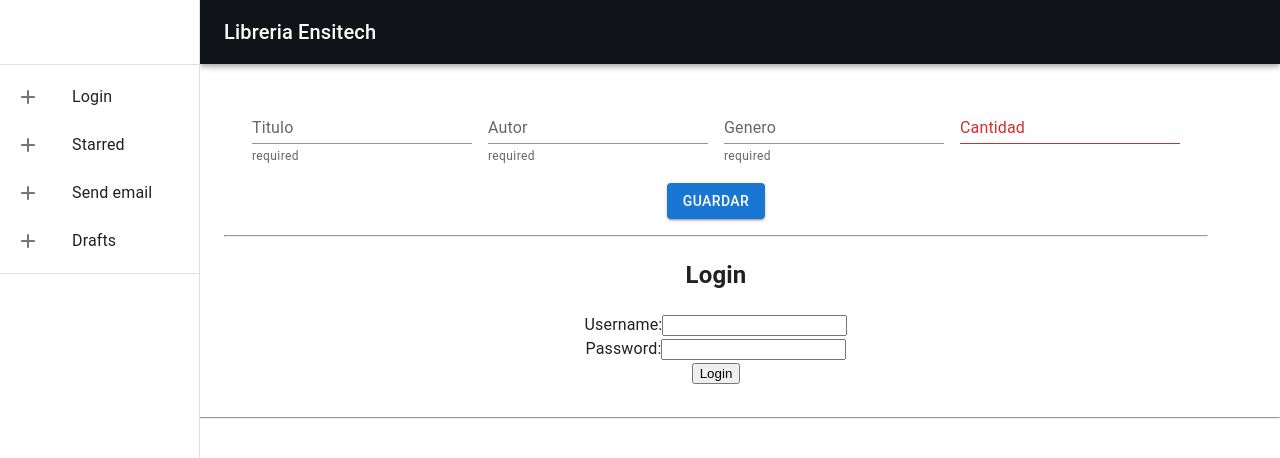
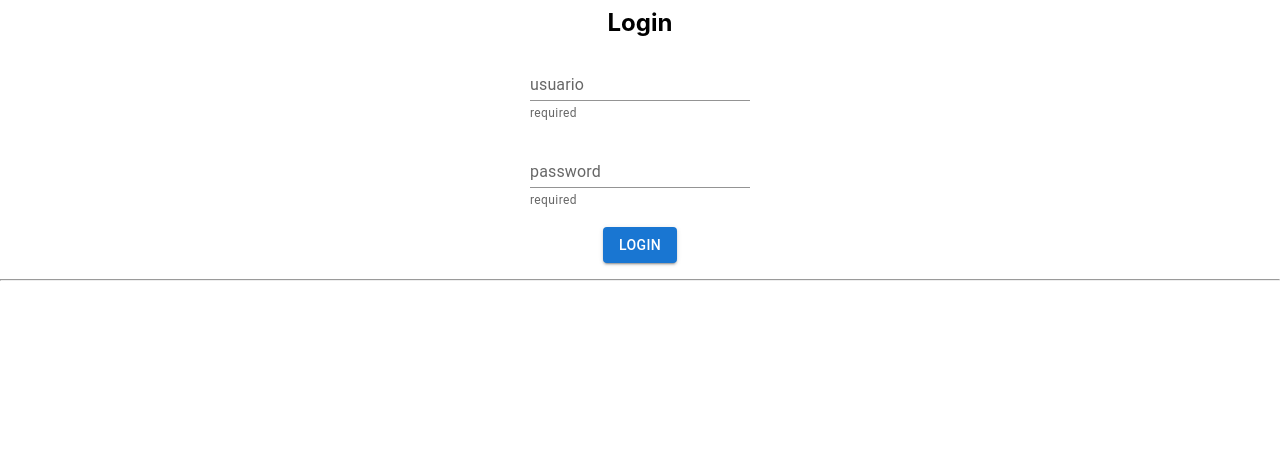
Before and after one commit to ingjoseortiz/ensitech-library-ui, a React (Create React App) app: page / in a window 1280 px wide. Shown: the top 458 px of the page. Built offline with nearby package versions, Linux system fonts and the light colour scheme; no server answers.

Commit message:
saving progress

```diff
--- a/package.json
+++ b/package.json
@@ -13,6 +13,7 @@
     "axios": "^1.6.8",
     "react": "^18.2.0",
     "react-dom": "^18.2.0",
+    "react-router-dom": "^6.22.3",
     "react-scripts": "5.0.1",
     "web-vitals": "^2.1.4"
   },
--- a/src/App.js
+++ b/src/App.js
@@ -3,13 +3,17 @@ import "./App.css";
 
 import Menu from "./components/menu/Menu.js";
 import PermanentDrawerLeft from "./components/drawer/Drawer.js";
+import LoginForm from "./components/login/login.js";
 
 //routing
 
 function App() {
   return (
     <div className="App">
-      <PermanentDrawerLeft></PermanentDrawerLeft>
+      {localStorage.getItem("token") && (
+        <PermanentDrawerLeft></PermanentDrawerLeft>
+      )}
+      {!localStorage.getItem("token") && <LoginForm></LoginForm>}
       <hr></hr>
     </div>
   );
--- a/src/components/books/BooksCatalog.js
+++ b/src/components/books/BooksCatalog.js
@@ -59,7 +59,7 @@ export default function MediaCard() {
                 <p>{item.title}</p>
               </Typography>
               <Typography variant="body2" color="text.secondary">
-                <p>id: {item.id}</p>
+                {/* <p>id: {item.id}</p> */}
                 <p>Author: {item.author}</p>
                 <p>Genero:{item.genre}</p>
                 <p>Cantidad:{item.inventory.quantity}</p>
--- a/src/components/drawer/Drawer.js
+++ b/src/components/drawer/Drawer.js
@@ -1,4 +1,7 @@
+//React
 import * as React from "react";
+import { Route, Routes, BrowserRouter } from "react-router-dom";
+//Material ui
 import Box from "@mui/material/Box";
 import Drawer from "@mui/material/Drawer";
 import CssBaseline from "@mui/material/CssBaseline";
@@ -11,15 +14,22 @@ import ListItem from "@mui/material/ListItem";
 import ListItemButton from "@mui/material/ListItemButton";
 import ListItemIcon from "@mui/material/ListItemIcon";
 import ListItemText from "@mui/material/ListItemText";
+import AddRoundedIcon from "@mui/icons-material/AddRounded";
 
-import AddRoundedIcon from "@mui/icons-material/AddRounded";
 //custom components
 import LoginForm from "../login/login";
 import BooksCatalog from "../../components/books/BooksCatalog.js";
 import AddBooksForm from "../books/Create/AddForm.js";
+
 const drawerWidth = 200;
 
 const DrawerLeft = () => {
+  const handleLogout = () => {
+    if (localStorage.getItem("token")) {
+      localStorage.removeItem("token");
+      window.location.href = "/";
+    }
+  };
   return (
     <Box sx={{ display: "flex" }}>
       <CssBaseline />
@@ -50,7 +60,7 @@ const DrawerLeft = () => {
       >
         <Toolbar />
         <Divider />
-        <List>
+        {/* <List>
           {["Login", "Starred", "Send email", "Drafts"].map((text, index) => (
             <ListItem key={text} disablePadding>
               <ListItemButton>
@@ -59,6 +69,35 @@ const DrawerLeft = () => {
               </ListItemButton>
             </ListItem>
           ))}
+        </List> */}
+        <List>
+          <ListItem disablePadding>
+            <ListItemButton>
+              <ListItemIcon>{<AddRoundedIcon />}</ListItemIcon>
+              <ListItemText>
+                {localStorage.getItem("token") && (
+                  <a onClick={handleLogout}>logout</a>
+                )}
+                {/* {!localStorage.getItem("token") && <a>login</a>} */}
+              </ListItemText>
+            </ListItemButton>
+          </ListItem>
+          <ListItem disablePadding>
+            <ListItemButton>
+              <ListItemIcon>{<AddRoundedIcon />}</ListItemIcon>
+              <ListItemText>
+                <a href="addbooksform">Agregar Libro</a>
+              </ListItemText>
+            </ListItemButton>
+          </ListItem>
+          <ListItem disablePadding>
+            <ListItemButton>
+              <ListItemIcon>{<AddRoundedIcon />}</ListItemIcon>
+              <ListItemText>
+                <a href="bookscatalog">Catalogo Libros</a>
+              </ListItemText>
+            </ListItemButton>
+          </ListItem>
         </List>
         <Divider />
       </Drawer>
@@ -67,16 +106,24 @@ const DrawerLeft = () => {
         sx={{ flexGrow: 1, bgcolor: "background.default", p: 3 }}
       >
         <Toolbar />
-        <AddBooksForm></AddBooksForm>
-        <hr></hr>
+        {/* <AddBooksForm></AddBooksForm> */}
 
-        <LoginForm></LoginForm>
+        {/* <LoginForm></LoginForm> */}
+        <BrowserRouter>
+          <Routes>
+            <Route path="/">
+              <Route path="bookscatalog" element={<BooksCatalog />} />
+              <Route path="addbooksform" element={<AddBooksForm />} />
+              <Route path="login" element={<LoginForm />} />
+            </Route>
+          </Routes>
+        </BrowserRouter>
       </Box>
       <Box
         component="main"
         sx={{ flexGrow: 1, bgcolor: "background.default", p: 3 }}
       >
-        <BooksCatalog></BooksCatalog>
+        {/* <BooksCatalog></BooksCatalog> */}
       </Box>
     </Box>
   );
--- a/src/components/login/login.js
+++ b/src/components/login/login.js
@@ -1,5 +1,13 @@
 import React, { useState } from "react";
+//custom components
 import { ApiCall } from "../../services/ApiCall";
+//mui
+import Box from "@mui/material/Box";
+import Button from "@mui/material/Button";
+import FormControl from "@mui/material/FormControl";
+import FormHelperText from "@mui/material/FormHelperText";
+import Input from "@mui/material/Input";
+import InputLabel from "@mui/material/InputLabel";
 
 function LoginForm() {
   const [username, setUsername] = useState("");
@@ -16,35 +24,47 @@ function LoginForm() {
   const handleSubmit = (event) => {
     event.preventDefault();
     ApiCall({ username, password });
+    window.location.href = "/";
   };
 
   return (
-    <div>
+    <Box
+      component="form"
+      sx={{
+        "& > :not(style)": { m: 1 },
+      }}
+      noValidate
+      autoComplete="off"
+    >
       <h2>Login</h2>
-      <form onSubmit={handleSubmit}>
-        <div>
-          <label htmlFor="username">Username:</label>
-          <input
-            type="text"
+
+      <FormControl variant="standard">
+        <InputLabel htmlFor="component-simple">usuario</InputLabel>
+        <Input
           id="username"
           value={username}
           onChange={handleUsernameChange}
           required
         />
-        </div>
-        <div>
-          <label htmlFor="password">Password:</label>
-          <input
+        <FormHelperText>required</FormHelperText>
+      </FormControl>
+      <br />
+      <FormControl variant="standard">
+        <InputLabel htmlFor="component-simple">password</InputLabel>
+        <Input
           type="password"
           id="password"
           value={password}
           onChange={handlePasswordChange}
           required
         />
-        </div>
-        <button type="submit">Login</button>
-      </form>
-    </div>
+        <FormHelperText>required</FormHelperText>
+      </FormControl>
+      <br />
+      <Button variant="contained" onClick={handleSubmit}>
+        Login
+      </Button>
+    </Box>
   );
 }
 
```
Also changed, not shown: src/components/books/Create/AddForm.js (+3 -4 lines), 1 other file (tests, documents, lock files or other folders). Lines whose indentation alone changed are shown as unchanged.
